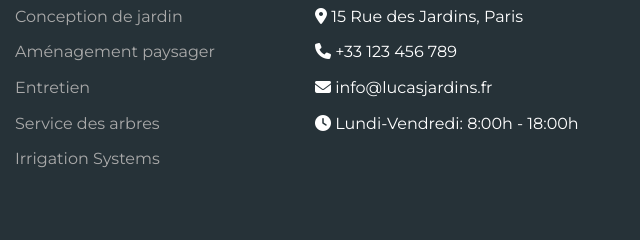
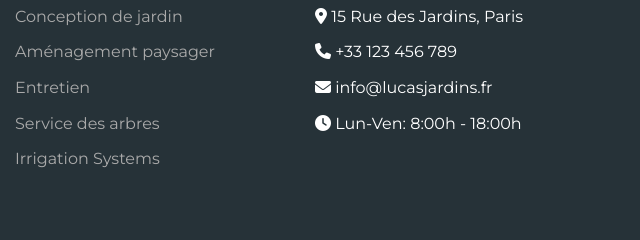
Before and after one commit to Carlafourcade/Lucas-Garden.projet, a plain HTML site: page pages/thanhvien2.html in a window 1280 px wide. Shown: the part 3549-3789 px from the top of the page, 640-1280 px from the left. Drawn offline with Linux system fonts and the light colour scheme.

Commit message:
Update thanhvien2.html

```diff
--- a/pages/thanhvien2.html
+++ b/pages/thanhvien2.html
@@ -466,7 +466,7 @@
             <li><i class="fas fa-map-marker-alt"></i> 15 Rue des Jardins, Paris</li>
             <li><i class="fas fa-phone"></i> +33 123 456 789</li>
             <li><i class="fas fa-envelope"></i> info@lucasjardins.fr</li>
-            <li><i class="fas fa-clock"></i> Lundi-Vendredi: 8:00h - 18:00h</li>
+            <li><i class="fas fa-clock"></i> Lun-Ven: 8:00h - 18:00h</li>
           </ul>
         </div>
       </div>
```
